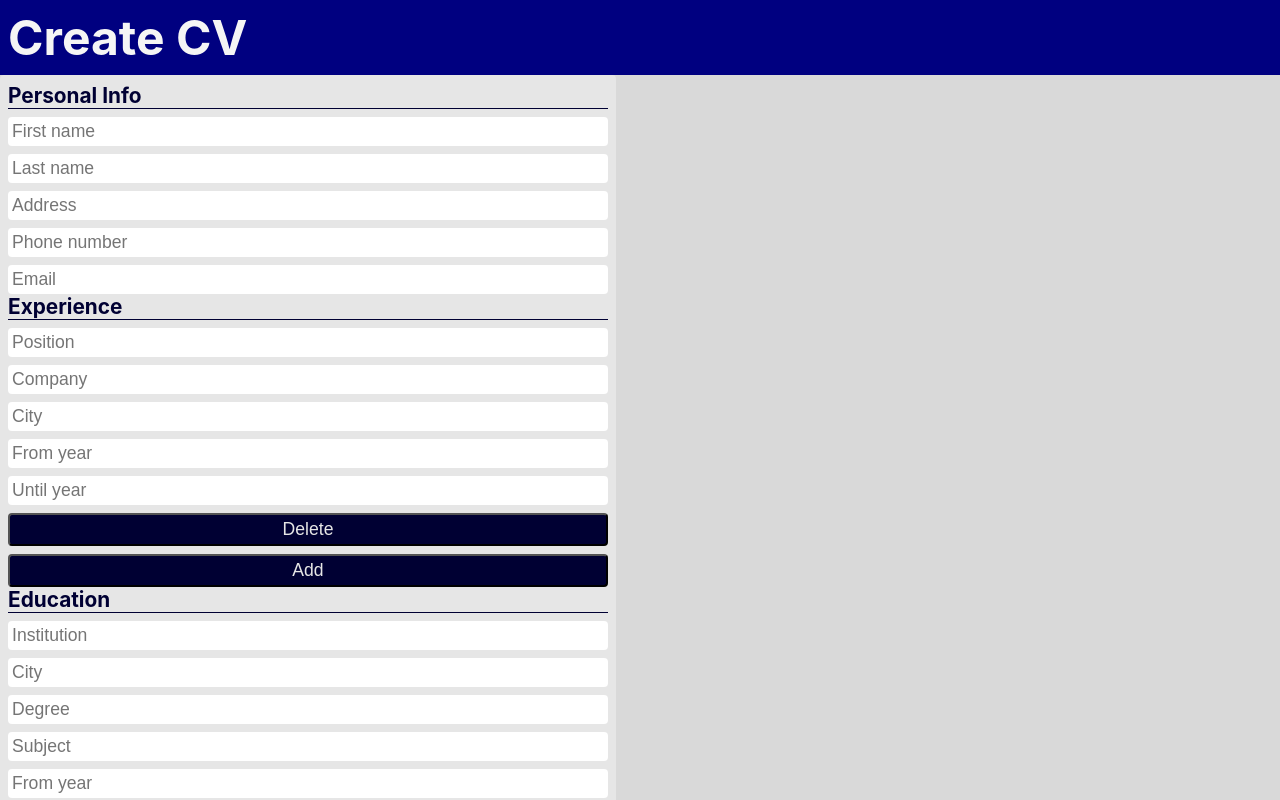
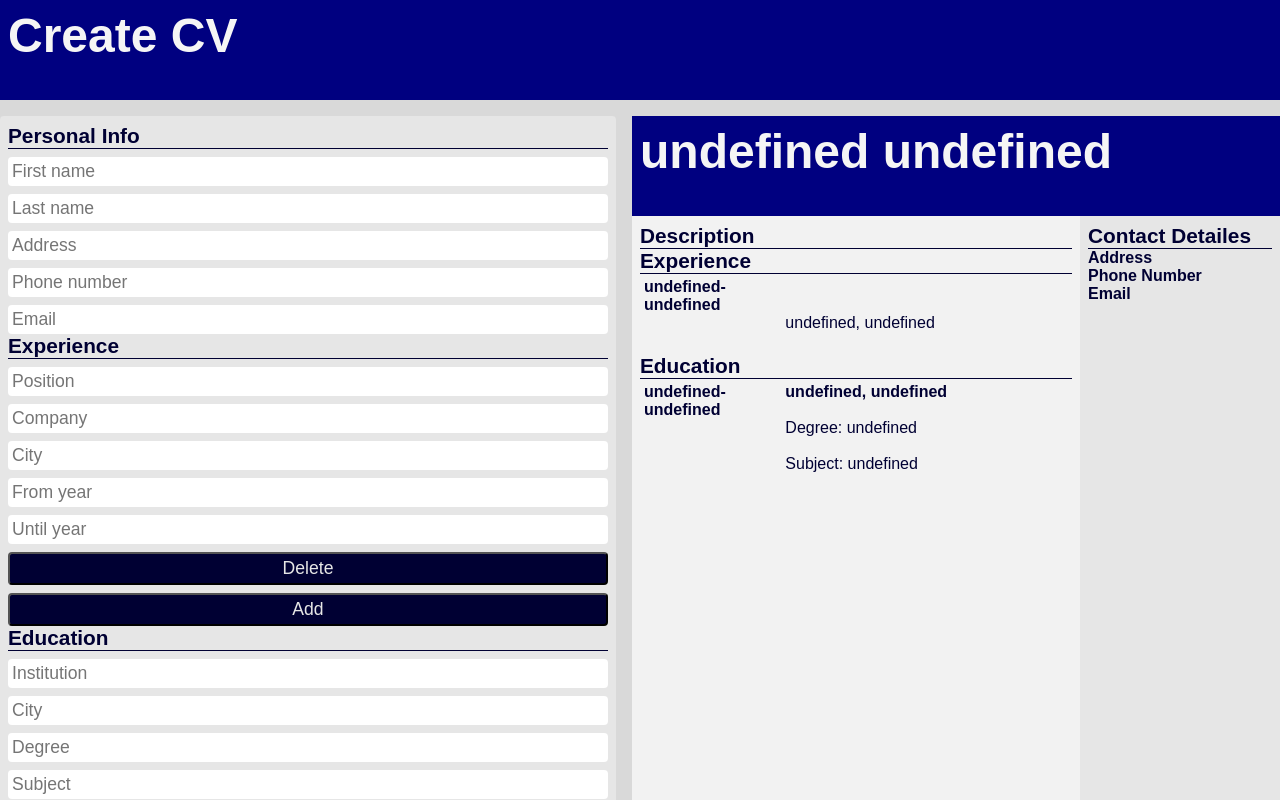
Before and after one commit to aviyacg/cv-creator, a React (Create React App) app: page / in a window 1280 px wide. Shown: the top 800 px of the page. Built offline with nearby package versions, Linux system fonts and the light colour scheme.

Commit message:
Add preview css

```diff
--- a/src/components/Preview/Main.js
+++ b/src/components/Preview/Main.js
@@ -2,6 +2,8 @@ import { Component } from "react";
 import Description from "./Description";
 import Experience from "./Experience";
 import Education from "./Education";
+
+import '../../styles/Main.css';
 
 class Main extends Component {
   render() {
--- a/src/components/Preview/Preview.js
+++ b/src/components/Preview/Preview.js
@@ -1,6 +1,8 @@
 import { Component } from "react";
 import Main from "./Main";
 import Details from "./Details";
+
+import '../../styles/Preview.css';
 
 class Preview extends Component {
   render() {
--- a/src/styles/App.css
+++ b/src/styles/App.css
@@ -0,0 +1,19 @@
+.App{
+  display: grid;
+  grid-template: 100px auto / minmax(600px ,auto) minmax(600px ,auto);
+  gap: 16px;
+}
+
+.Header{
+  grid-column: 1 / -1;
+}
+
+.Form{
+  min-width: 600px;
+  justify-self: center;
+}
+
+.Preview{
+  min-width: 600px;
+  justify-self: center;
+}
--- a/src/styles/Form.css
+++ b/src/styles/Form.css
@@ -5,6 +5,4 @@
 
   border-radius: 4px;
   box-shadow: 1px 1px 1px 1px hsl(0, 0, 10%);
-
-  max-width: 600px;
 }
--- /dev/null
+++ b/src/styles/Main.css
@@ -0,0 +1,20 @@
+
+.Main{
+  background-color: hsl(0, 0%, 95%);
+}
+
+.exp-info,
+.edu-info{
+  display: grid;
+  grid-template: 1fr 1fr / 1fr 2fr;
+
+  padding: 4px;
+}
+
+.sub-title{
+  font-weight: bold;
+}
+
+.text{
+  grid-column: -2 / -1;
+}
--- /dev/null
+++ b/src/styles/Preview.css
@@ -0,0 +1,18 @@
+.Preview{
+  display: grid;
+  grid-template: 100px auto / auto 200px;
+
+  background-color: hsl(0, 0%, 90%);
+  align-self: flex-start;
+  min-height: 800px;
+
+  color: hsl(240, 100%, 10%);
+}
+
+.Preview > .Header{
+  grid-column: 1/-1;
+}
+
+.Preview > div{
+  padding: 8px;
+}
--- a/src/styles/index.css
+++ b/src/styles/index.css
@@ -1,9 +1,7 @@
 body {
   margin: 0;
   background-color: hsl(0, 0%, 85%);
-  font-family: -apple-system, BlinkMacSystemFont, 'Segoe UI', 'Roboto', 'Oxygen',
-    'Ubuntu', 'Cantarell', 'Fira Sans', 'Droid Sans', 'Helvetica Neue',
-    sans-serif;
+  font-family:Arial, Helvetica, sans-serif;
   -webkit-font-smoothing: antialiased;
   -moz-osx-font-smoothing: grayscale;
 }
```
